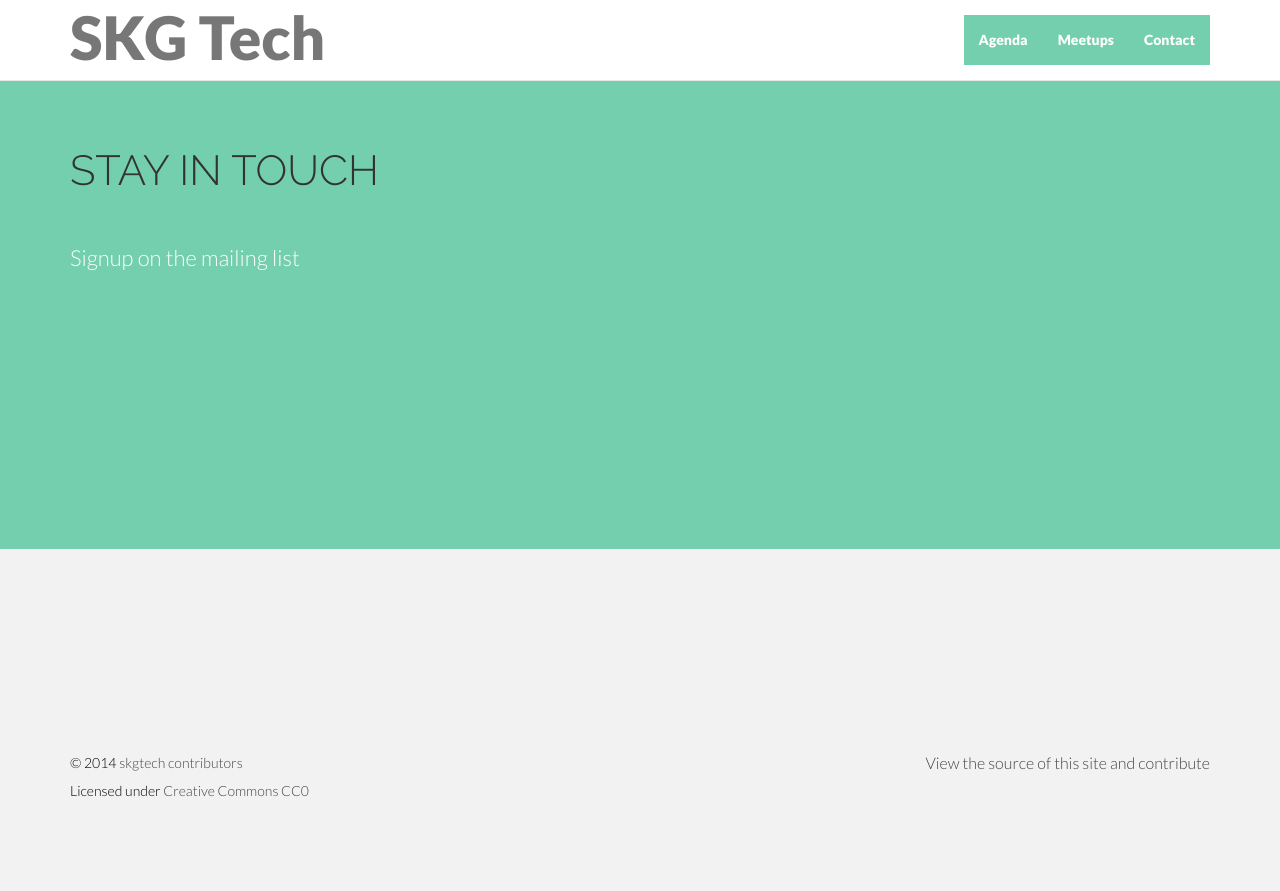
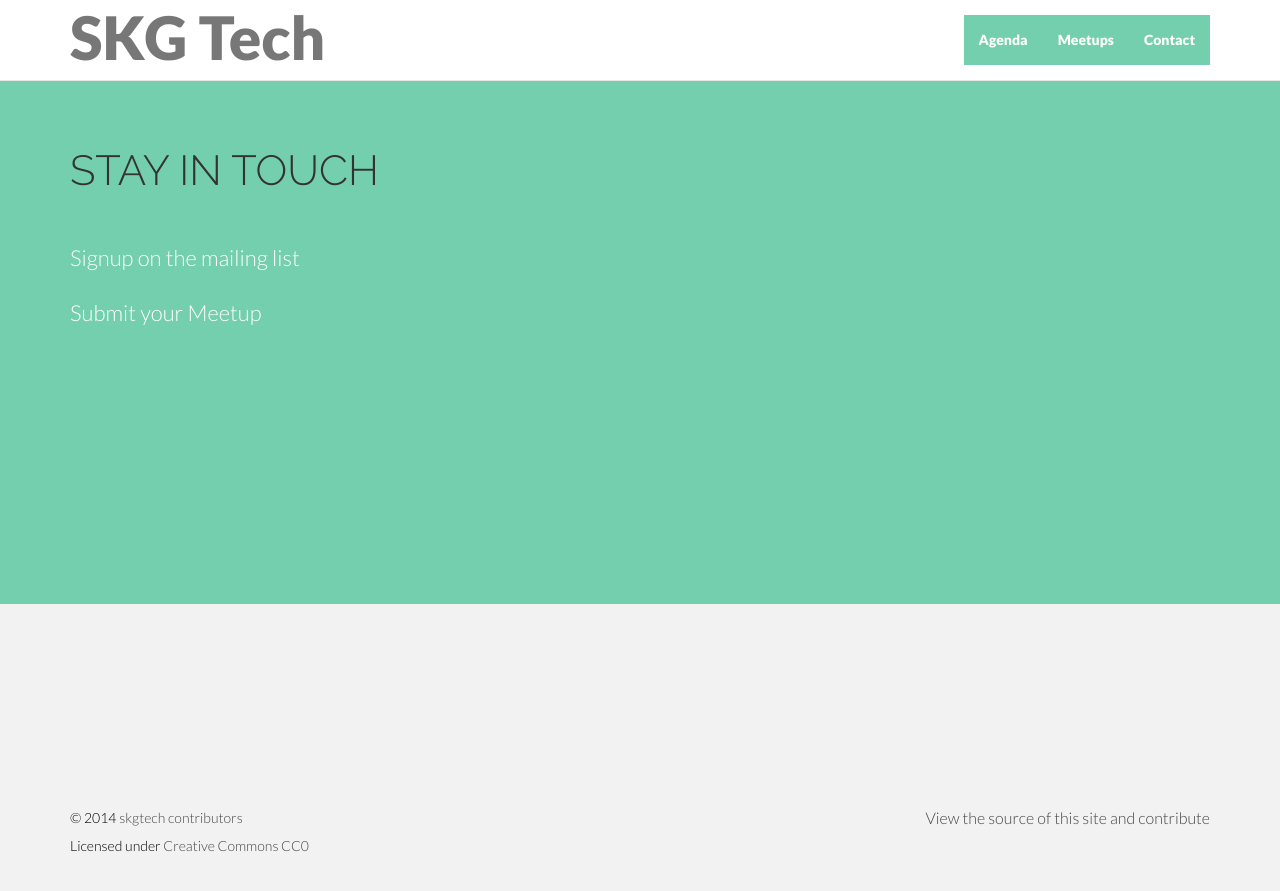
Before and after one commit to skgtech/skgtech.github.io, a Jekyll site: the page built from index.html, in a window 1280 px wide and 900 px high, scrolled down 2697 px. Shown: the top 891 px of the window. Built offline with Jekyll 4.4.1, drawn with Linux system fonts in a browser that asks for light colours; nearby versions of some CDN libraries; comment, search, counter and statistics services are not loaded; before the commit the page ends 3542 px from its top, so only the background shows below that.

Commit message:
scaffold meetup submission link

```diff
--- a/index.html
+++ b/index.html
@@ -85,6 +85,7 @@ layout: page
   		<div class="col-lg-10">
         <h3>STAY IN TOUCH</h3>
         <p><a href="https://groups.google.com/forum/#!forum/skg-developers">Signup on the mailing list</a></p>
+        <p><a href="https://docs.google.com/forms/d/15OfvYWpwuFXW-zOMOWFoYR6skHUNqzEdJts5hWtcL08/viewform">Submit your Meetup</a></p>
   		</div>
   	</div>
   </div>
```
